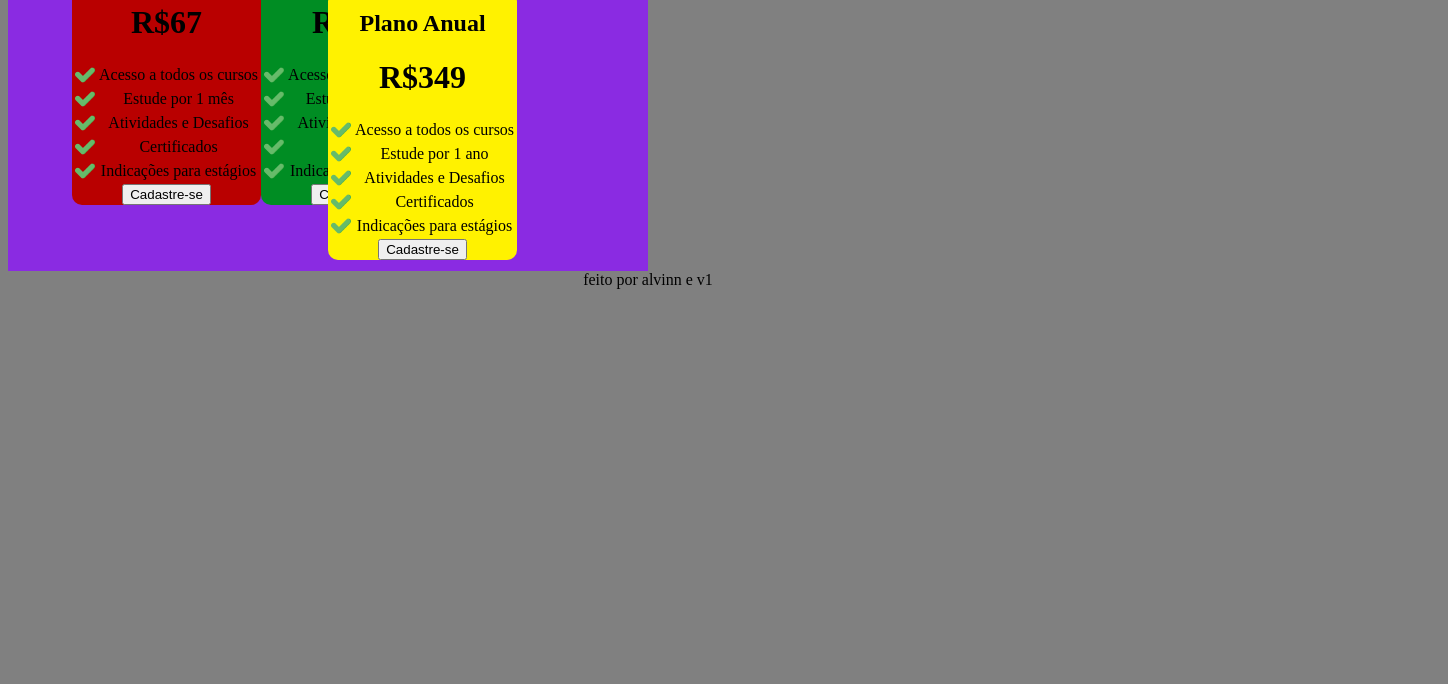
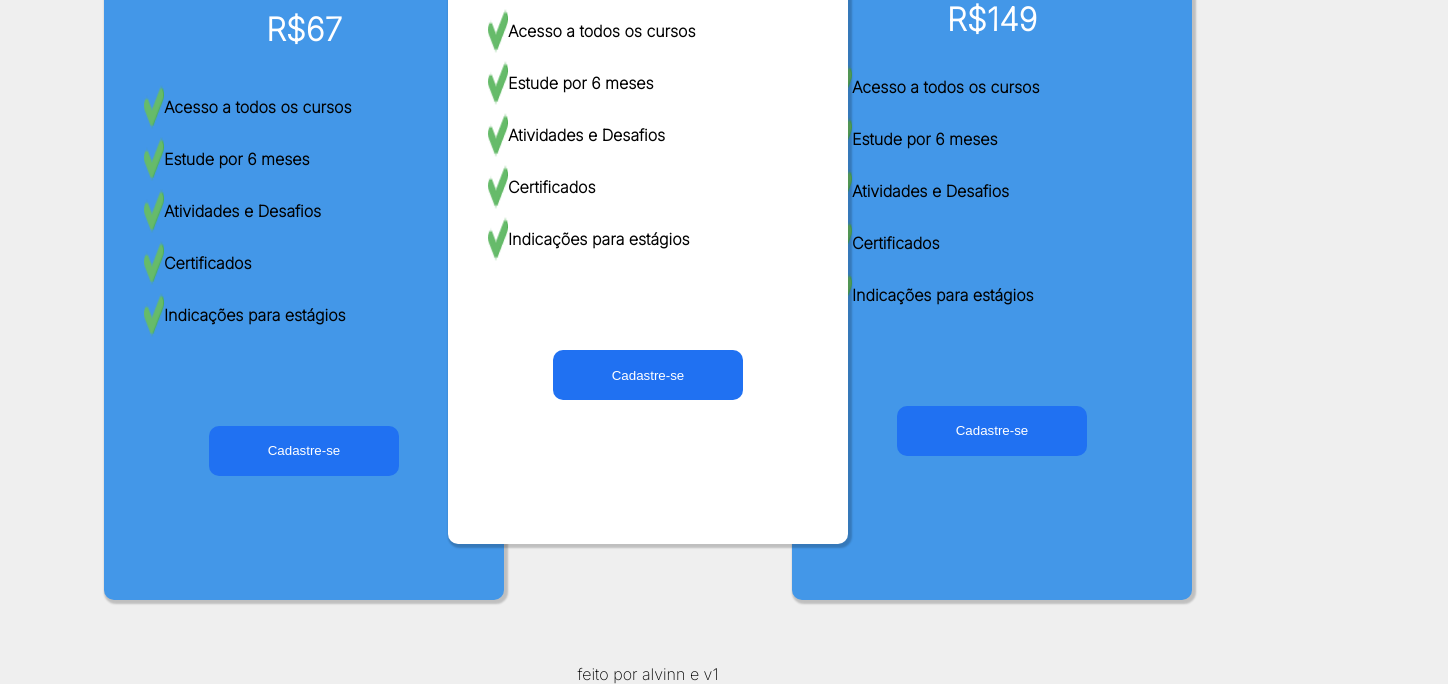
Before and after one commit to latysno/Ponto-V-rgula, a plain HTML site: page index.html in a window 1280 px wide. Shown: the part 737-1421 px from the top of the page, 1448 px wide, since content can reach past the window. Before the commit the page ends 1026 px from the top, so only its background shows below. Drawn offline with Linux system fonts and the light colour scheme.

Commit message:
att css do index e login

```diff
--- a/assets/css/index.css
+++ b/assets/css/index.css
@@ -1,3 +1,5 @@
+@import url('https://fonts.googleapis.com/css2?family=Inter:wght@200&display=swap');
+
 * {
     box-sizing: border-box;
 }
@@ -5,61 +7,106 @@
 body {
     width: 100vw;
     height: 100vh;
-    background-color: grey;
+    background-color: #EFEFEF;
+    justify-content: center;
     text-align: center;
-
-
-}
-
-
-img {
-    display: block;
-    margin-left: auto;
-    margin-right: auto;
-    width: 100%;
+    font-family: inter;
 
 }
 
 .cards {
-    background-color: blueviolet;
-    width: 50%;
-    height: 50%;
+    width: auto;
+    height: auto;
     padding: 4rem;
     display: flex;
     align-items: center;
-    justify-items: center;
+    justify-content: center;
+    position: relative;
     text-align: center;
-    position: relative;
+    margin-top: 30px;
 
 }
 
 .card1 {
-    width: auto;
-    height: auto;
-    background-color: rgb(185, 0, 0);
+    width: 400px;
+    height: 670px;
+    background-color: #4397E8;
     border-radius: 10px;
+    margin-right: 25%;
+    box-shadow: 2px 2px 2px 2px rgba(0, 0, 0, 0.2);
 
 
 }
 
 .card2 {
-    width: auto;
-    height: auto;
+    width: 400px;
+    height: 670px;
     position: absolute;
-    background-color: rgb(255, 242, 0);
+    background-color: white;
     border-radius: 10px;
     z-index: 1;
-    left: 50%;
-    top: 30%;
+    bottom: 15%;
+    box-shadow: 2px 2px 2px 2px rgba(0, 0, 0, 0.2);
+
 
 
 }
 
 .card3 {
-    width: auto;
-    height: auto;
-    background-color: rgb(0, 141, 35);
+    width: 400px;
+    height: 670px;
+    background-color: #4397E8;
     border-radius: 10px;
-
+    box-shadow: 2px 2px 2px 2px rgba(0, 0, 0, 0.2);
 
 }
+
+.titleCard {
+    padding: 10px;
+}
+
+.inicio {
+    width: 100%;
+    height: auto;
+    display: flex;
+    align-items: center;
+    justify-content: left;
+    text-align: left;
+    position: relative;
+}
+
+.img1 {}
+
+.titleImg {
+    position: absolute;
+    margin-left: 50px;
+    font-size: 24px;
+    width: 30%;
+}
+
+h1 {
+    color: white;
+}
+
+button {
+    width: 190px;
+    height: 50px;
+    background-color: #2071F2;
+    border-radius: 10px;
+    color: white;
+    border: 0px;
+    margin: 10px;
+}
+
+.boxCheck {
+    width: 80%;
+    height: 50%;
+    margin-left: 10%;
+    font-weight: bold;
+}
+
+.check {
+    display: flex;
+    width: auto;
+
+}
--- a/assets/css/login.css
+++ b/assets/css/login.css
@@ -1 +1,47 @@
 @import url('https://fonts.googleapis.com/css2?family=Inter:wght@200&display=swap');
+
+* {
+    box-sizing: border-box;
+}
+
+body {
+    font-family: Inter;
+    width: 100vw;
+    height: 100vh;
+    background-color: grey;
+    align-items: center;
+    justify-content: center;
+    display: flex;
+}
+
+.login {
+    background-color: blueviolet;
+    width: 600px;
+    height: 400px;
+    padding: 20px;
+    text-align: center;
+    flex-direction: column;
+    border-radius: 10px;
+    display: inline-flex;
+
+}
+
+.link {
+    display: flex;
+    padding: 20px;
+    justify-content: center;
+
+}
+
+a {
+    color: white;
+}
+
+input {
+    height: 40px;
+    width: 300px;
+    border-radius: 10px;
+    margin-bottom: 20px;
+    padding-left: 10px;
+    border-color: white;
+}
--- a/index.html
+++ b/index.html
@@ -15,36 +15,43 @@
             <img src="assets/img/imgStart.png" alt="imgStart">
         </div>
 
-        <h1>Amplie suas oportunidades de carreira.</h1>
-        <button>Conheça nossos planos</button>
+        <div class="titleImg">
+            <h1>Amplie suas oportunidades de carreira.</h1>
+            <button>Conheça nossos planos</button>
+        </div>
     </div>
     <div class="cards">
+
         <div class="card1">
-            <h2>Plano mensal</h2>
-            <h1>R$67</h1>
 
-            <table>
-                <tr>
-                    <td><img src="assets/img/check-mark (1) 1.png" alt=""></td>
-                    <td> Acesso a todos os cursos </td>
-                </tr>
-                <tr>
-                    <td><img src="assets/img/check-mark (1) 1.png" alt=""></td>
-                    <td> Estude por 1 mês </td>
-                </tr>
-                <tr>
-                    <td><img src="assets/img/check-mark (1) 1.png" alt=""></td>
-                    <td> Atividades e Desafios </td>
-                </tr>
-                <tr>
-                    <td><img src="assets/img/check-mark (1) 1.png" alt=""></td>
-                    <td> Certificados </td>
-                </tr>
-                <tr>
-                    <td><img src="assets/img/check-mark (1) 1.png" alt=""></td>
-                    <td> Indicações para estágios </td>
-                </tr>
-            </table>
+            <div class="titleCard">
+                <h2>Plano mensal</h2>
+                <h1>R$67</h1>
+            </div>
+
+            <div class="boxCheck">
+                <div class="check">
+                    <img src="assets/img/check-mark (1) 1.png" alt="">
+                    <p> Acesso a todos os cursos </p>
+                </div>
+                <div class="check">
+                    <img src="assets/img/check-mark (1) 1.png" alt="">
+                    <p> Estude por 6 meses </p>
+                </div>
+
+                <div class="check">
+                    <img src="assets/img/check-mark (1) 1.png" alt="">
+                    <p> Atividades e Desafios </p>
+                </div>
+                <div class="check">
+                    <img src="assets/img/check-mark (1) 1.png" alt="">
+                    <p> Certificados </p>
+                </div>
+                <div class="check">
+                    <img src="assets/img/check-mark (1) 1.png" alt=""></td>
+                    <p> Indicações para estágios</p>
+                </div>
+            </div>
 
             <button>Cadastre-se</button>
 
@@ -54,28 +61,29 @@
             <h2>Plano Anual</h2>
             <h1>R$349</h1>
 
-            <table>
-                <tr>
-                    <td><img src="assets/img/check-mark (1) 1.png" alt=""></td>
-                    <td> Acesso a todos os cursos </td>
-                </tr>
-                <tr>
-                    <td><img src="assets/img/check-mark (1) 1.png" alt=""></td>
-                    <td> Estude por 1 ano </td>
-                </tr>
-                <tr>
-                    <td><img src="assets/img/check-mark (1) 1.png" alt=""></td>
-                    <td> Atividades e Desafios </td>
-                </tr>
-                <tr>
-                    <td><img src="assets/img/check-mark (1) 1.png" alt=""></td>
-                    <td> Certificados </td>
-                </tr>
-                <tr>
-                    <td><img src="assets/img/check-mark (1) 1.png" alt=""></td>
-                    <td> Indicações para estágios </td>
-                </tr>
-            </table>
+            <div class="boxCheck">
+                <div class="check">
+                    <img src="assets/img/check-mark (1) 1.png" alt="">
+                    <p> Acesso a todos os cursos </p>
+                </div>
+                <div class="check">
+                    <img src="assets/img/check-mark (1) 1.png" alt="">
+                    <p> Estude por 6 meses </p>
+                </div>
+
+                <div class="check">
+                    <img src="assets/img/check-mark (1) 1.png" alt="">
+                    <p> Atividades e Desafios </p>
+                </div>
+                <div class="check">
+                    <img src="assets/img/check-mark (1) 1.png" alt="">
+                    <p> Certificados </p>
+                </div>
+                <div class="check">
+                    <img src="assets/img/check-mark (1) 1.png" alt="">
+                    <p> Indicações para estágios</p>
+                </div>
+            </div>
 
             <button>Cadastre-se</button>
 
@@ -85,28 +93,29 @@
             <h2>Plano Semestral</h2>
             <h1>R$149</h1>
 
-            <table>
-                <tr>
-                    <td><img src="assets/img/check-mark (1) 1.png" alt=""></td>
-                    <td> Acesso a todos os cursos </td>
-                </tr>
-                <tr>
-                    <td><img src="assets/img/check-mark (1) 1.png" alt=""></td>
-                    <td> Estude por 6 meses </td>
-                </tr>
-                <tr>
-                    <td><img src="assets/img/check-mark (1) 1.png" alt=""></td>
-                    <td> Atividades e Desafios </td>
-                </tr>
-                <tr>
-                    <td><img src="assets/img/check-mark (1) 1.png" alt=""></td>
-                    <td> Certificados </td>
-                </tr>
-                <tr>
-                    <td><img src="assets/img/check-mark (1) 1.png" alt=""></td>
-                    <td> Indicações para estágios </td>
-                </tr>
-            </table>
+            <div class="boxCheck">
+                <div class="check">
+                    <img src="assets/img/check-mark (1) 1.png" alt="">
+                    <p> Acesso a todos os cursos </p>
+                </div>
+                <div class="check">
+                    <img src="assets/img/check-mark (1) 1.png" alt="">
+                    <p> Estude por 6 meses </p>
+                </div>
+
+                <div class="check">
+                    <img src="assets/img/check-mark (1) 1.png" alt="">
+                    <p> Atividades e Desafios </p>
+                </div>
+                <div class="check">
+                    <img src="assets/img/check-mark (1) 1.png" alt="">
+                    <p> Certificados </p>
+                </div>
+                <div class="check">
+                    <img src="assets/img/check-mark (1) 1.png" alt=""></td>
+                    <p> Indicações para estágios</p>
+                </div>
+            </div>
 
             <button>Cadastre-se</button>
 
```
Also changed, not shown: login.html (+21 -10 lines).
